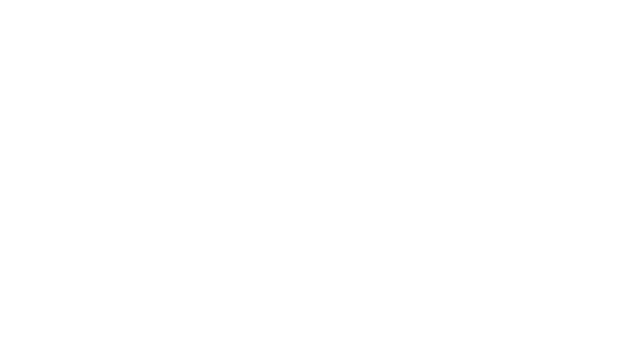
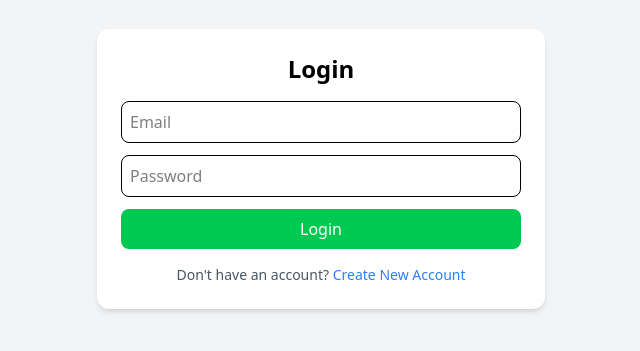
Before and after one commit to itsmenaseem/GenUi-Frontend, a React (Vite) app: page / in a window 1280 px wide. Before the commit this address had no page. Shown: the part 231-582 px from the top of the page, without its empty margins (319-959 px from the left). Built offline with nearby package versions, Linux system fonts and the light colour scheme; no server answers.

Commit message:
login route changed

```diff
--- a/src/App.jsx
+++ b/src/App.jsx
@@ -8,7 +8,7 @@
 export default function App() {
   return (
     <Routes>
-      <Route path="/login" element={<Login />} />
+      <Route path="/" element={<Login />} />
       <Route path="/signup" element={<Signup />} />
 
       <Route element={<PrivateRoutes />}>
--- a/src/components/PrivateRoutes.jsx
+++ b/src/components/PrivateRoutes.jsx
@@ -5,7 +5,7 @@
   const token = useSelector((state) => state.auth.token);
   // If no token, redirect to login
   if (!token) {
-    return <Navigate to="/login" replace />;
+    return <Navigate to="/" replace />;
   }
 
   // Else render children (Outlet)
--- a/src/pages/Signup.jsx
+++ b/src/pages/Signup.jsx
@@ -82,7 +82,7 @@
         </button>
 
         <p className="text-sm mt-3">
-          Already have an account? <Link to="/login" className="text-blue-500">Login</Link>
+          Already have an account? <Link to="/" className="text-blue-500">Login</Link>
         </p>
       </form>
     </div>
```
